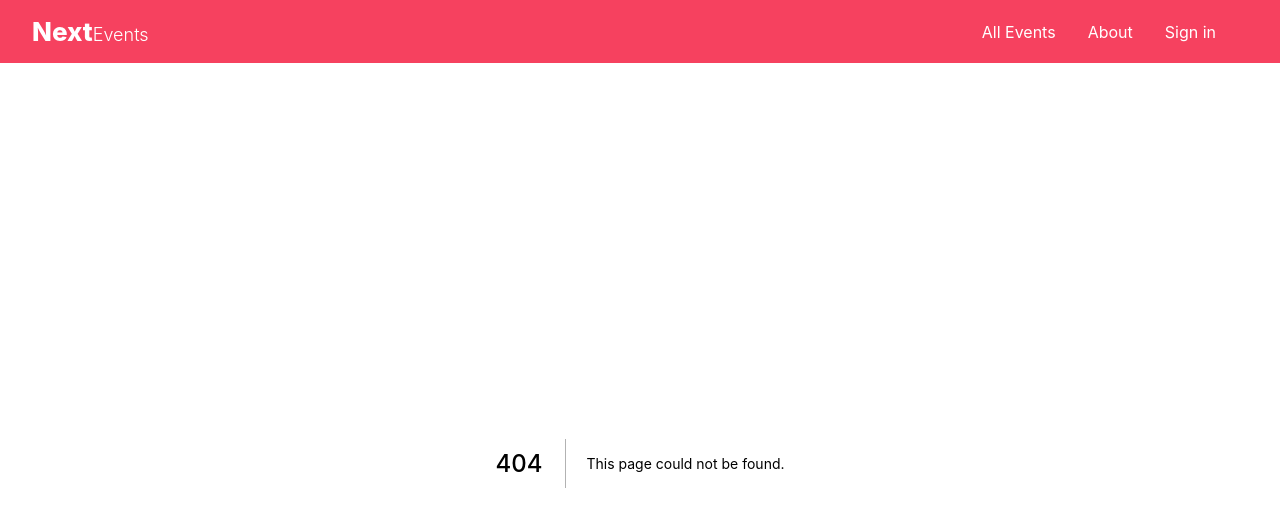
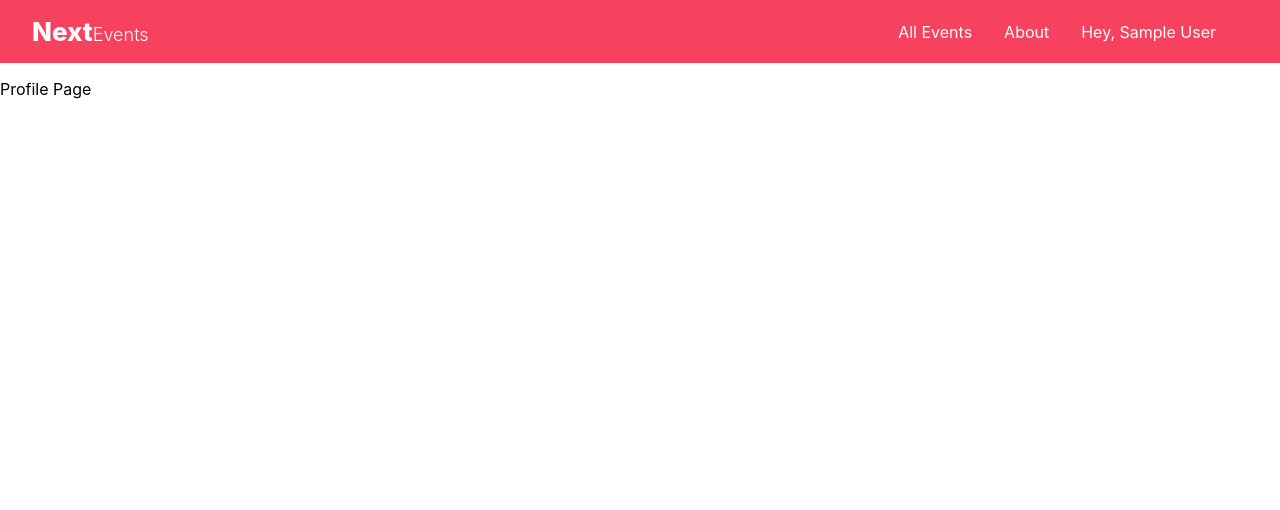
Before and after one commit to sagarhani/nextjs-events-app, a Next.js app: page /profile in a window 1280 px wide. Before the commit this address had no page. Shown: the top 510 px of the page. Built offline with nearby package versions, Linux system fonts and the light colour scheme; no server answers; sample sign-in values are in the browser's storage.

Commit message:
👌🏻 Update navbar based on session

```diff
--- a/components/NavBar/index.js
+++ b/components/NavBar/index.js
@@ -1,8 +1,11 @@
 import { useState } from "react";
 import { Nav, Logo, Hamburger, Menu, MenuLink } from "./styles";
 import Link from "next/link";
+import { useSession } from "next-auth/client";
 
 export const NavBar = () => {
+  const [session, loading] = useSession();
+  const username = session?.user?.name;
   const [isOpen, setIsOpen] = useState(false);
   return (
     <Nav>
@@ -30,11 +33,20 @@ export const NavBar = () => {
             <a>About</a>
           </Link>
         </MenuLink>
-        <MenuLink>
-          <Link href="/signin">
-            <a>Sign in</a>
-          </Link>
-        </MenuLink>
+        {!username && (
+          <MenuLink>
+            <Link href="/signin">
+              <a>Sign in</a>
+            </Link>
+          </MenuLink>
+        )}
+        {username && (
+          <MenuLink>
+            <Link href="/profile">
+              <a>Hey, {username}</a>
+            </Link>
+          </MenuLink>
+        )}
       </Menu>
     </Nav>
   );
--- /dev/null
+++ b/pages/profile.js
@@ -0,0 +1,18 @@
+import { useSession } from "next-auth/client";
+import { useRouter } from "next/router";
+
+const ProfilePage = () => {
+  const [session, loading] = useSession();
+  const router = useRouter();
+
+  if (!session && !loading) {
+    router.replace("/signin");
+  }
+  if (loading) {
+    return <p>loading...</p>;
+  }
+
+  return <p>Profile Page</p>;
+};
+
+export default ProfilePage;
--- a/pages/signin.js
+++ b/pages/signin.js
@@ -18,6 +18,10 @@ const SignIn = () => {
     }
   }, [session]);
 
+  if (session) {
+    router.replace("/events");
+  }
+
   return (
     <LoginPageContainer>
       <LoginCard>
```
